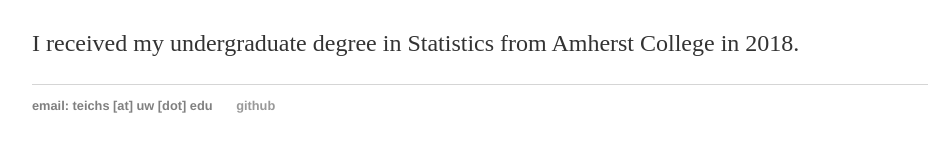
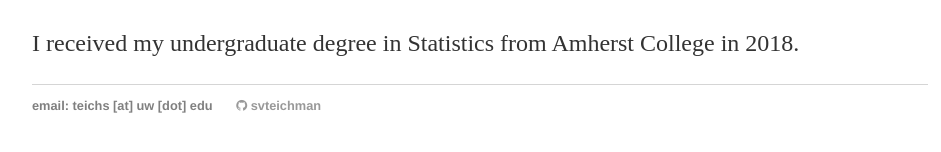
Before and after one commit to svteichman/svteichman.github.io, a Jekyll site: the page built from index.html, in a window 1280 px wide. Shown: the part 262-414 px from the top of the page, without its empty margins (160-1101 px from the left). Built offline with Jekyll 4.4.1, drawn with Linux system fonts in a browser that asks for light colours.

Commit message:
Update default.html
changing github

```diff
--- a/_layouts/default.html
+++ b/_layouts/default.html
@@ -24,7 +24,7 @@
 			<footer>
 	    		<ul>
 				<li style="color:#808080"> email: teichs [at] uw [dot] edu </li>
-	        		<li><a href="https://github.com/svteichman">github</a></li>
+	        		<li><a href = "https://github.com/svteichman"><i class="fa fa-github" aria-hidden="true"></i> svteichman</a></li>
 				</ul>
 			</footer>
 		</body>
```
